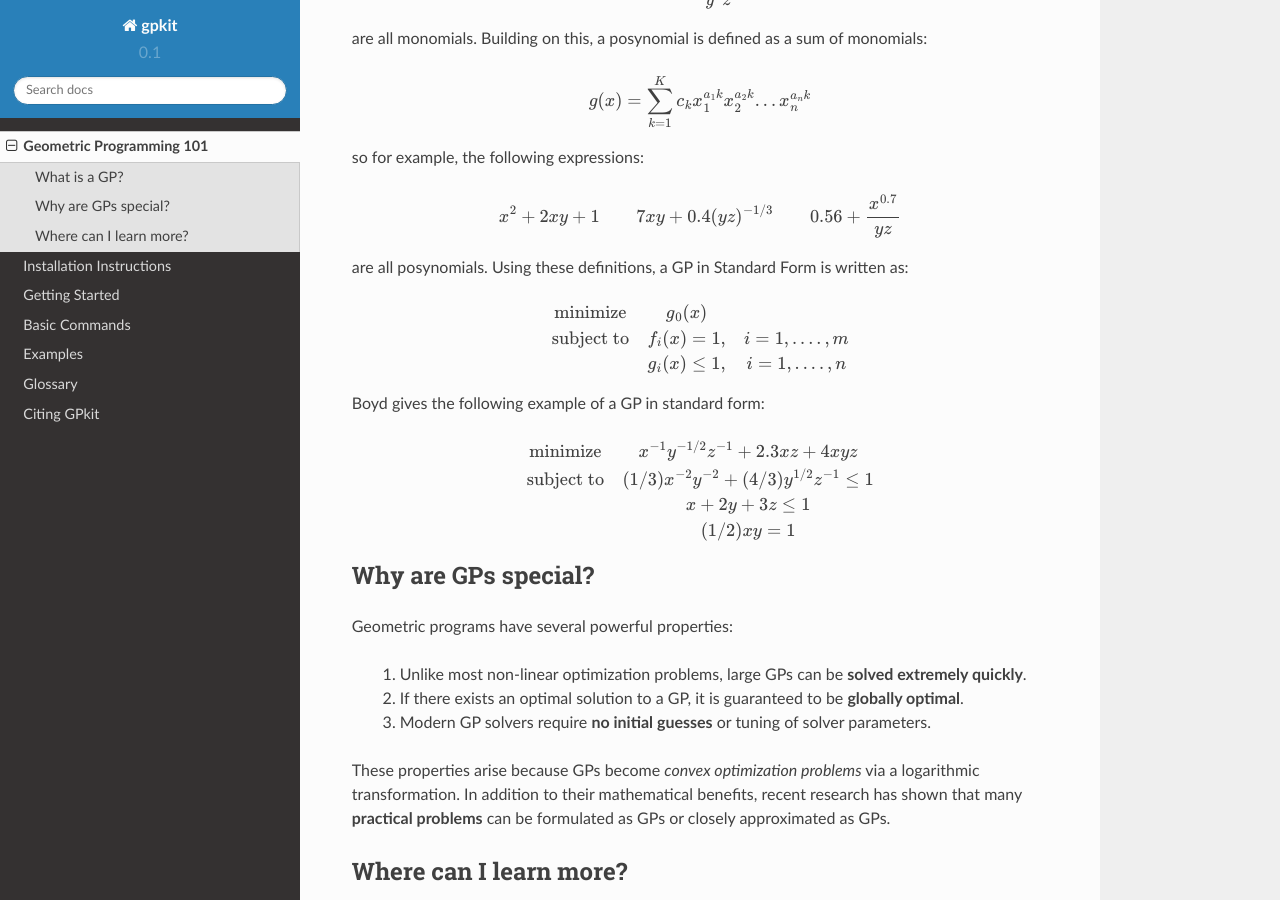
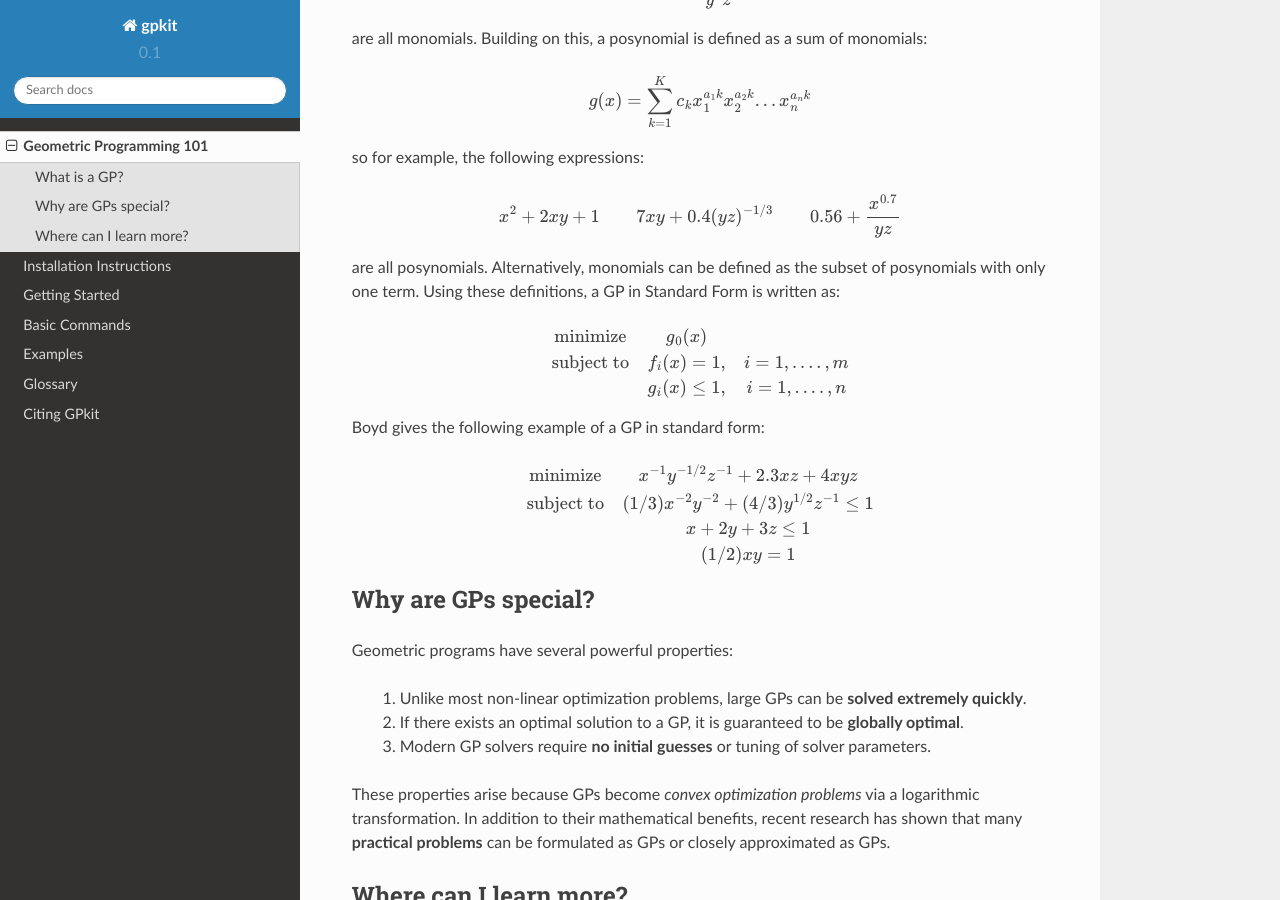
Before and after one commit to convexengineering/gpkit, a Sphinx documentation site: the page built from docs/source/gp101.rst, in a window 1280 px wide and 900 px high, scrolled down 479 px. Built offline with Sphinx 7.4.7 and the Read the Docs theme 2.0.0, drawn with Linux system fonts in a browser that asks for light colours; pages that are not in the unit, such as notebooks, are missing from menus.

Commit message:
added sentence to gp101

```diff
--- a/docs/source/gp101.rst
+++ b/docs/source/gp101.rst
@@ -30,7 +30,7 @@ so for example, the following expressions:
 
    x^2 + 2xy + 1  \qquad  7xy + 0.4(yz)^{-1/3}  \qquad  0.56 + \frac{x^{0.7}}{yz}
 
-are all posynomials.  Using these definitions, a GP in Standard Form is written as:
+are all posynomials.  Alternatively, monomials can be defined as the subset of posynomials with only one term.  Using these definitions, a GP in Standard Form is written as:
 
 .. math:: \begin{array}[lll]\text{}
     \text{minimize} & g_0(x) & \\
```
